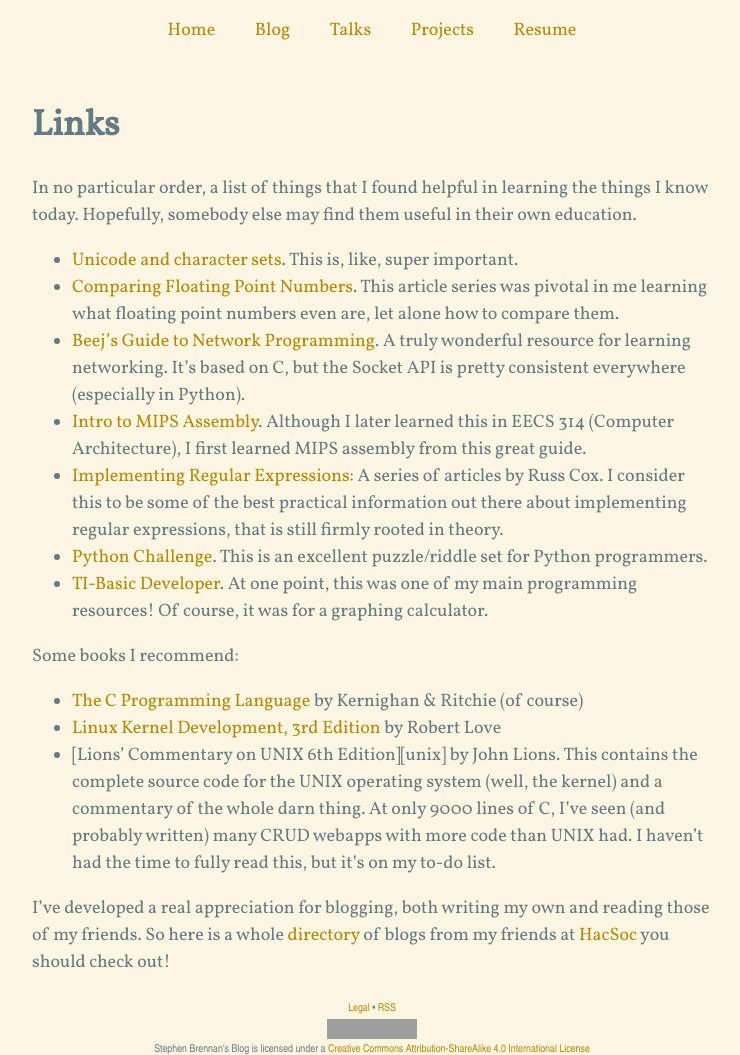
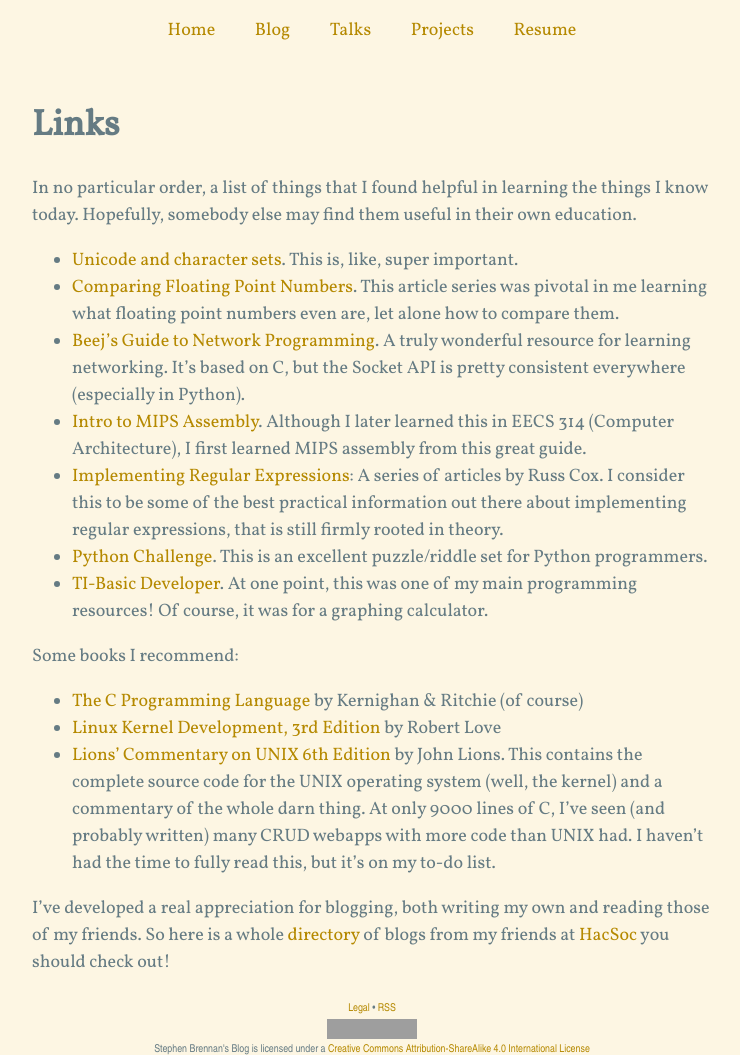
Before and after one commit to brenns10/brennan.io, a Jekyll site: the page built from links.md, in a window 1280 px wide. Shown: the whole page, without its empty margins (268-1008 px from the left). Built offline with Jekyll 4.4.1, drawn with Linux system fonts in a browser that asks for light colours; nearby versions of some CDN libraries; comment, search, counter and statistics services are not loaded; part of the change alters nothing that is shown; grey boxes are pictures that could not be loaded.

```diff
--- a/links.md
+++ b/links.md
@@ -45,7 +45,7 @@ Some books I recommend:
 
 [knr]: https://www.amazon.com/Programming-Language-Brian-W-Kernighan/dp/0131103628
 [lkd]: https://www.amazon.com/Linux-Kernel-Development-Robert-Love/dp/0672329468
-
+[unix]: https://www.amazon.com/Lions-Commentary-Unix-John/dp/1573980137
 
 I've developed a real appreciation for blogging, both writing my own and reading
 those of my friends. So here is a
```
